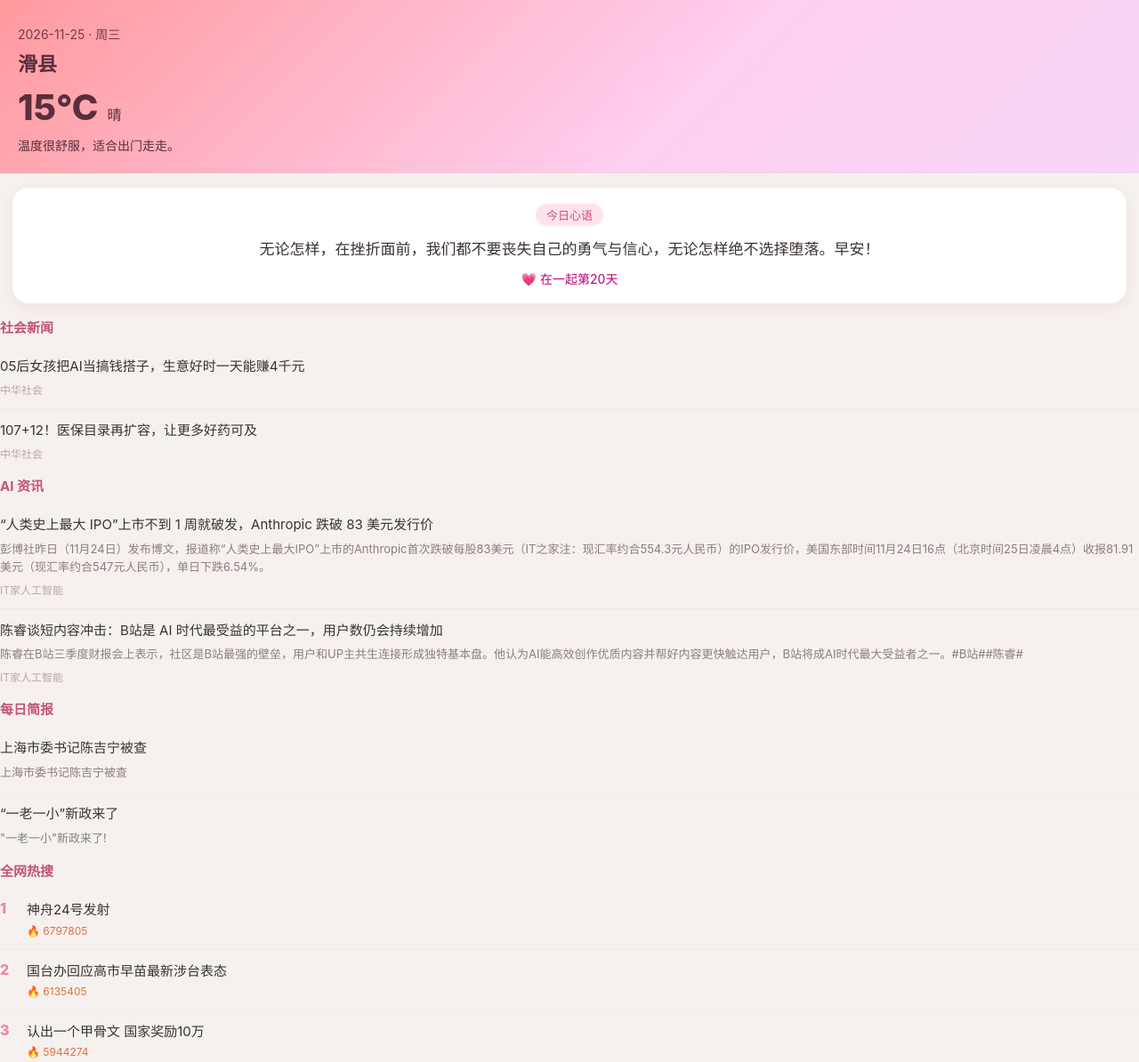
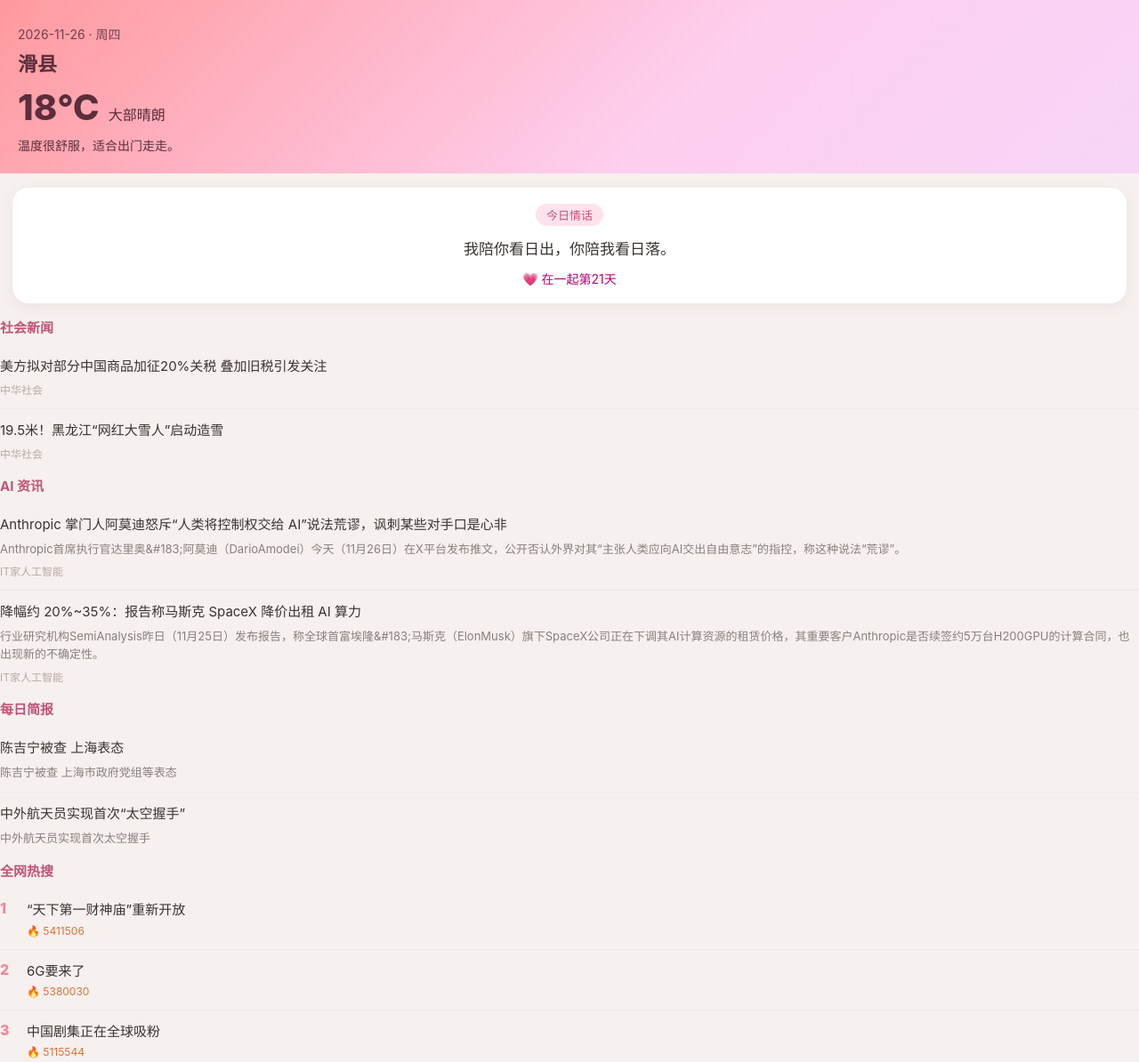
Before and after one commit to lemoncat0/-, a plain HTML site: page index.html in a window 1280 px wide. Shown: the top 1194 px of the page at 89% size. Drawn offline with Linux system fonts and the light colour scheme.

Commit message:
chore: daily page 2026-11-26

```diff
--- a/index.html
+++ b/index.html
@@ -3,7 +3,7 @@
 <head>
 <meta charset="UTF-8">
 <meta name="viewport" content="width=device-width, initial-scale=1.0">
-<title>每日暖心推送 · 2026-11-25</title>
+<title>每日暖心推送 · 2026-11-26</title>
 <style>
   * { margin:0; padding:0; box-sizing:border-box; }
   body { font-family:-apple-system,"PingFang SC","Microsoft YaHei",sans-serif; background:#f6f1ee; color:#3a3330; padding-bottom:40px; }
@@ -35,25 +35,25 @@
 </head>
 <body>
   <div class="hero">
-    <div class="date">2026-11-25 · 周三</div>
+    <div class="date">2026-11-26 · 周四</div>
     <div class="city">滑县</div>
     <div class="w">
-      <div class="temp">15℃</div>
-      <div class="wt">晴</div>
+      <div class="temp">18℃</div>
+      <div class="wt">大部晴朗</div>
     </div>
     <div class="desc" style="margin-top:8px;font-size:14px;">温度很舒服，适合出门走走。</div>
   </div>
 
   <div class="card love">
-    <span class="label">今日心语</span>
-    <div class="say">无论怎样，在挫折面前，我们都不要丧失自己的勇气与信心，无论怎样绝不选择堕落。早安！</div>
-    <div class="days">💗 在一起第20天</div>
+    <span class="label">今日情话</span>
+    <div class="say">我陪你看日出，你陪我看日落。</div>
+    <div class="days">💗 在一起第21天</div>
   </div>
 
-  <section class="block"><h3>社会新闻</h3><a class="item" href="https://news.china.com/socialgd/10000169/20261125/49905817.html" target="_blank" rel="noopener noreferrer"><div class="title">05后女孩把AI当搞钱搭子，生意好时一天能赚4千元</div><span class="source">中华社会</span></a><a class="item" href="https://news.china.com/social/1007/20261125/49904293.html" target="_blank" rel="noopener noreferrer"><div class="title">107+12！医保目录再扩容，让更多好药可及</div><span class="source">中华社会</span></a></section>
-  <section class="block"><h3>AI 资讯</h3><a class="item" href="https://www.ithome.com/1/031/983.htm" target="_blank" rel="noopener noreferrer"><div class="title">“人类史上最大 IPO”上市不到 1 周就破发，Anthropic 跌破 83 美元发行价</div><p class="desc">彭博社昨日（11月24日）发布博文，报道称“人类史上最大IPO”上市的Anthropic首次跌破每股83美元（IT之家注：现汇率约合554.3元人民币）的IPO发行价，美国东部时间11月24日16点（北京时间25日凌晨4点）收报81.91美元（现汇率约合547元人民币），单日下跌6.54%。</p><span class="source">IT家人工智能</span></a><a class="item" href="https://www.ithome.com/1/031/942.htm" target="_blank" rel="noopener noreferrer"><div class="title">陈睿谈短内容冲击：B站是 AI 时代最受益的平台之一，用户数仍会持续增加</div><p class="desc">陈睿在B站三季度财报会上表示，社区是B站最强的壁垒，用户和UP主共生连接形成独特基本盘。他认为AI能高效创作优质内容并帮好内容更快触达用户，B站将成AI时代最大受益者之一。#B站##陈睿#</p><span class="source">IT家人工智能</span></a></section>
-  <section class="block"><h3>每日简报</h3><div class="item"><div class="title">上海市委书记陈吉宁被查</div><p class="desc">上海市委书记陈吉宁被查</p></div><div class="item"><div class="title">“一老一小”新政来了</div><p class="desc">&quot;一老一小&quot;新政来了!</p></div></section>
-  <section class="block"><h3>全网热搜</h3><div class="item rank"><span class="no">1</span><div><div class="title">神舟24号发射</div><span class="hot">🔥 6797805</span></div></div><div class="item rank"><span class="no">2</span><div><div class="title">国台办回应高市早苗最新涉台表态</div><span class="hot">🔥 6135405</span></div></div><div class="item rank"><span class="no">3</span><div><div class="title">认出一个甲骨文 国家奖励10万</div><span class="hot">🔥 5944274</span></div></div></section>
+  <section class="block"><h3>社会新闻</h3><a class="item" href="https://news.china.com/socialgd/10000169/20261126/49909261.html" target="_blank" rel="noopener noreferrer"><div class="title">美方拟对部分中国商品加征20%关税 叠加旧税引发关注</div><span class="source">中华社会</span></a><a class="item" href="https://news.china.com/social/1007/20261126/49907965.html" target="_blank" rel="noopener noreferrer"><div class="title">19.5米！黑龙江“网红大雪人”启动造雪</div><span class="source">中华社会</span></a></section>
+  <section class="block"><h3>AI 资讯</h3><a class="item" href="https://www.ithome.com/1/032/655.htm" target="_blank" rel="noopener noreferrer"><div class="title">Anthropic 掌门人阿莫迪怒斥“人类将控制权交给 AI”说法荒谬，讽刺某些对手口是心非</div><p class="desc">Anthropic首席执行官达里奥&amp;#183;阿莫迪（DarioAmodei）今天（11月26日）在X平台发布推文，公开否认外界对其“主张人类应向AI交出自由意志”的指控，称这种说法“荒谬”。</p><span class="source">IT家人工智能</span></a><a class="item" href="https://www.ithome.com/1/032/716.htm" target="_blank" rel="noopener noreferrer"><div class="title">降幅约 20%~35%：报告称马斯克 SpaceX 降价出租 AI 算力</div><p class="desc">行业研究机构SemiAnalysis昨日（11月25日）发布报告，称全球首富埃隆&amp;#183;马斯克（ElonMusk）旗下SpaceX公司正在下调其AI计算资源的租赁价格，其重要客户Anthropic是否续签约5万台H200GPU的计算合同，也出现新的不确定性。</p><span class="source">IT家人工智能</span></a></section>
+  <section class="block"><h3>每日简报</h3><div class="item"><div class="title">陈吉宁被查 上海表态</div><p class="desc">陈吉宁被查 上海市政府党组等表态</p></div><div class="item"><div class="title">中外航天员实现首次“太空握手”</div><p class="desc">中外航天员实现首次太空握手</p></div></section>
+  <section class="block"><h3>全网热搜</h3><div class="item rank"><span class="no">1</span><div><div class="title">“天下第一财神庙”重新开放</div><span class="hot">🔥 5411506</span></div></div><div class="item rank"><span class="no">2</span><div><div class="title">6G要来了</div><span class="hot">🔥 5380030</span></div></div><div class="item rank"><span class="no">3</span><div><div class="title">中国剧集正在全球吸粉</div><span class="hot">🔥 5115544</span></div></div></section>
 
   <div class="card health">
     <h3 style="color:#c98a3a;margin-bottom:8px;">💡 健康小妙招 · 便秘</h3>
```
